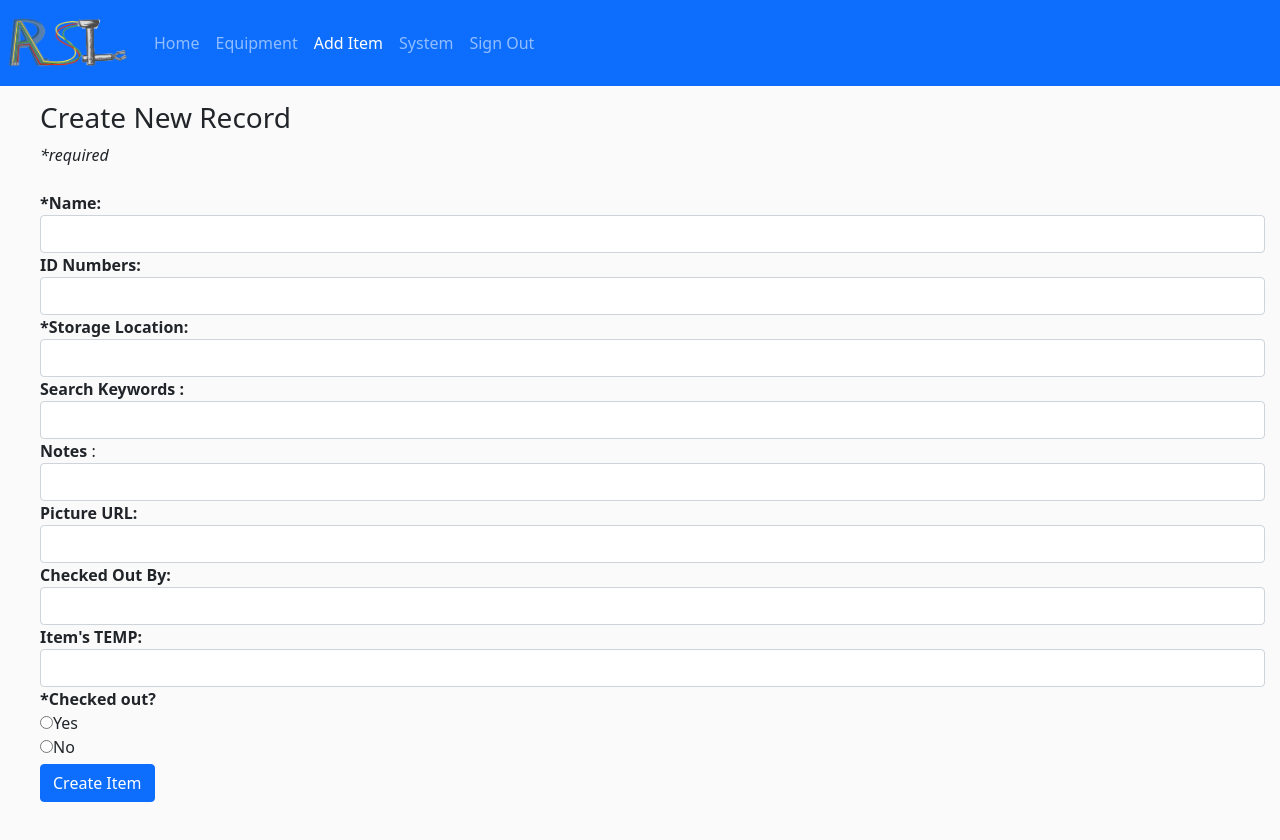
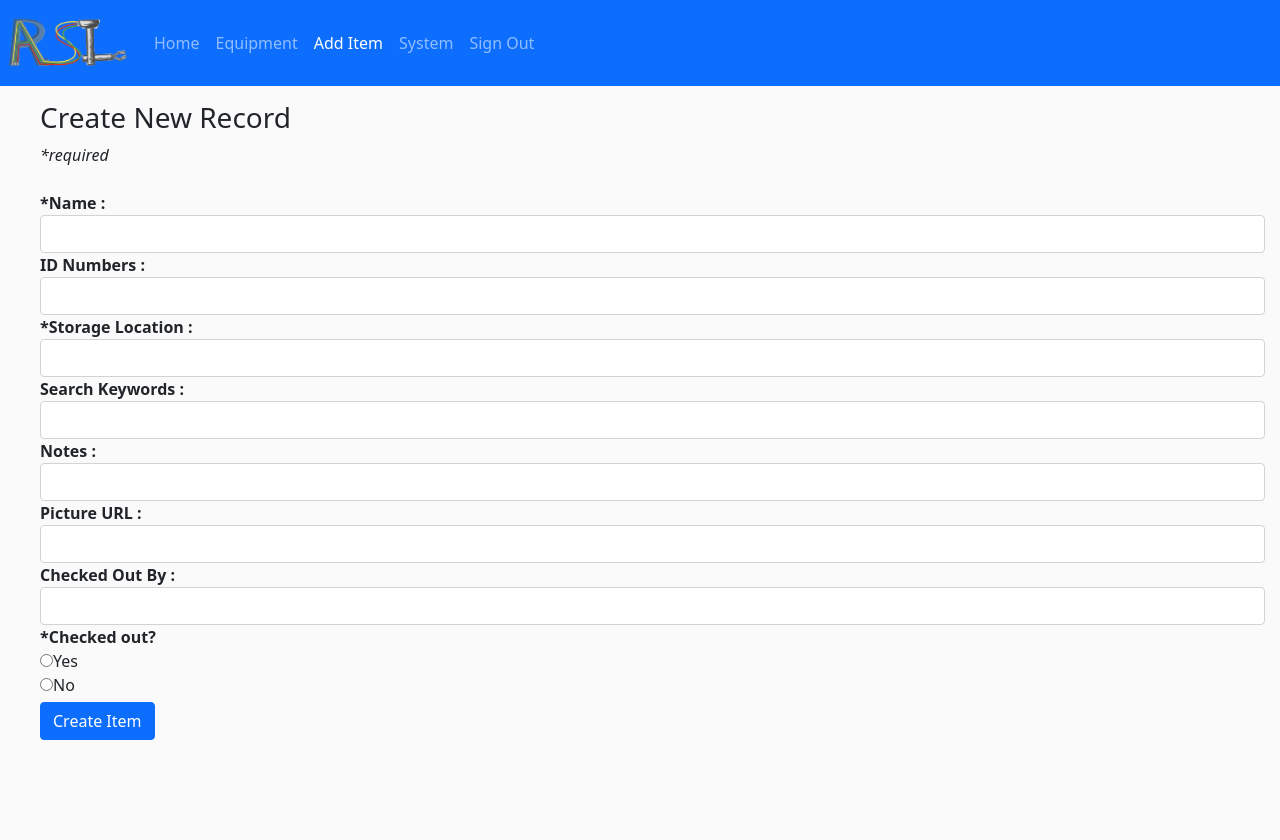
Before and after one commit to bobcat4848/asset-management, a React (Create React App) app in the folder client/: page /create in a window 1280 px wide. Shown: the top 840 px of the page. Built offline with nearby package versions, Linux system fonts and the light colour scheme; no server answers.

Commit message:
Minor changes to edit and create
"items temp" section commented out, bolding and spacing on both pages updated/corrected

```diff
--- a/client/src/components/create.js
+++ b/client/src/components/create.js
@@ -142,20 +142,20 @@ class Create extends Component {
         <span><em>*required</em></span>
         <div>
           <br/>
-          <label><b>*Name:</b> </label>
+          <label><b>*Name :</b> </label>
           <input
             required
             className="form-control"
             value={this.state.item_name}
             onChange={this.onChangeItemName}/></div>
         <div>
-          <label><b>ID Numbers: </b></label>
+          <label><b>ID Numbers : </b></label>
           <input
             className="form-control"
             value={this.state.item_id_numbers}
             onChange={this.onChangeItemIdNumbers}/> </div>
         <div>
-          <label><b> *Storage Location:</b></label>
+          <label><b> *Storage Location :</b></label>
           <input
             required
             className="form-control"
@@ -169,31 +169,31 @@ class Create extends Component {
             value={this.state.item_keywords}
             onChange={this.onChangeItemKeywords}/> </div>
         <div>
-          <label><b>Notes </b>: </label>
+          <label><b>Notes : </b> </label>
           <input
             className="form-control"
             value={this.state.item_notes}
             onChange={this.onChangeItemNotes}/> </div>
         <div>
-          <label><b>Picture URL:</b> </label>
+          <label><b>Picture URL :</b> </label>
           <input
             className="form-control"
             value={this.state.item_picture_url}
             onChange={this.onChangeItemPictureUrl}/> </div>
         <div>
-          <label><b>Checked Out By:</b> </label>
+          <label><b>Checked Out By :</b> </label>
           <input
             className="form-control"
             value={this.state.person_checked_out}
             onChange={this.onChangePerson}/> </div>
-
+        {/*}
         <div>
           <label><b>Item's TEMP:  </b></label>
           <input
             className="form-control"
             value={this.state.item_temp}
             onChange={this.onChangeItemTemp}/></div>
-
+     {*/}
           <div >
             <label><b>*Checked out? </b></label>
           </div>
--- a/client/src/components/edit.js
+++ b/client/src/components/edit.js
@@ -166,19 +166,19 @@ class Edit extends Component {
       <h3>Edit Record</h3>
       <form onSubmit={this.onSubmit}>
         <div>
-          <label><b>Name:</b> </label>
+          <label><b>Name :</b> </label>
           <input
             className="form-control"
             value={this.state.item_name}
             onChange={this.onChangeItemName}/></div>
         <div>
-          <label><b>ID Numbers: </b></label>
+          <label><b>ID Numbers : </b></label>
           <input
             className="form-control"
             value={this.state.item_id_numbers}
             onChange={this.onChangeItemIdNumbers}/> </div>
         <div>
-          <label><b> Storage Location: </b></label>
+          <label><b> Storage Location : </b></label>
           <input
             className="form-control"
             value={this.state.item_storage_loc}
@@ -191,30 +191,33 @@ class Edit extends Component {
             value={this.state.item_keywords}
             onChange={this.onChangeItemKeywords}/> </div>
         <div>
-          <label><b>Notes </b>: </label>
+          <label><b>Notes :</b></label>
           <input
             className="form-control"
             value={this.state.item_notes}
             onChange={this.onChangeItemNotes}/> </div>
         <div>
-          <label><b>Picture URL:</b> </label>
+          <label><b>Picture URL :</b> </label>
           <input
             className="form-control"
             value={this.state.item_picture_url}
             onChange={this.onChangeItemPictureUrl}/> </div>
         <div>
-          <label><b>Who Has It:</b> </label>
+          <label><b>Who Has It :</b> </label>
           <input
             className="form-control"
             value={this.state.person_checked_out}
             onChange={this.onChangePerson}/> </div>
         <div>
+          {/*}
           <label><b>Item's TEMP:  </b></label>
           <input
             className="form-control"
             value={this.state.item_temp}
             onChange={this.onChangeItemTemp}/></div>
-        <div>
+            <div>
+        {*/}
+
           <label style={{paddingRight : 5}}><b>Currently checked out? </b></label>
           {this.state.item_checked_out_old === "true" && <label> Yes</label>}
           {this.state.item_checked_out_old !== "true" && <label> No </label>}
```
